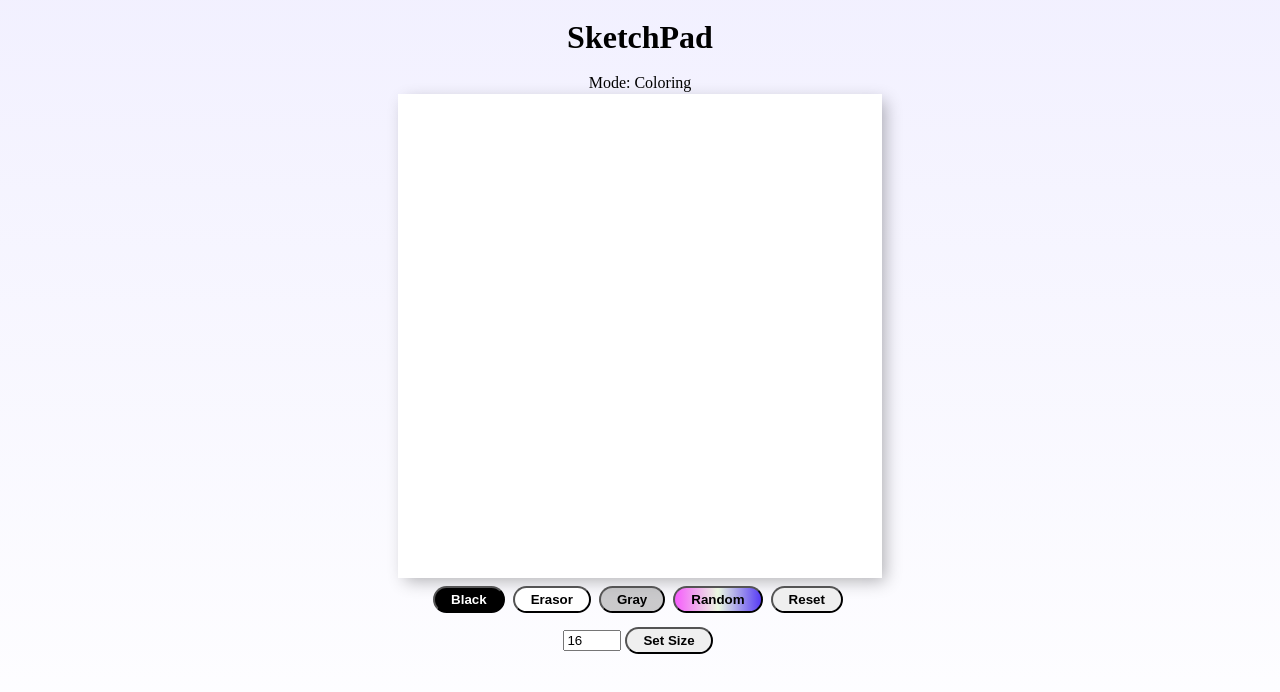
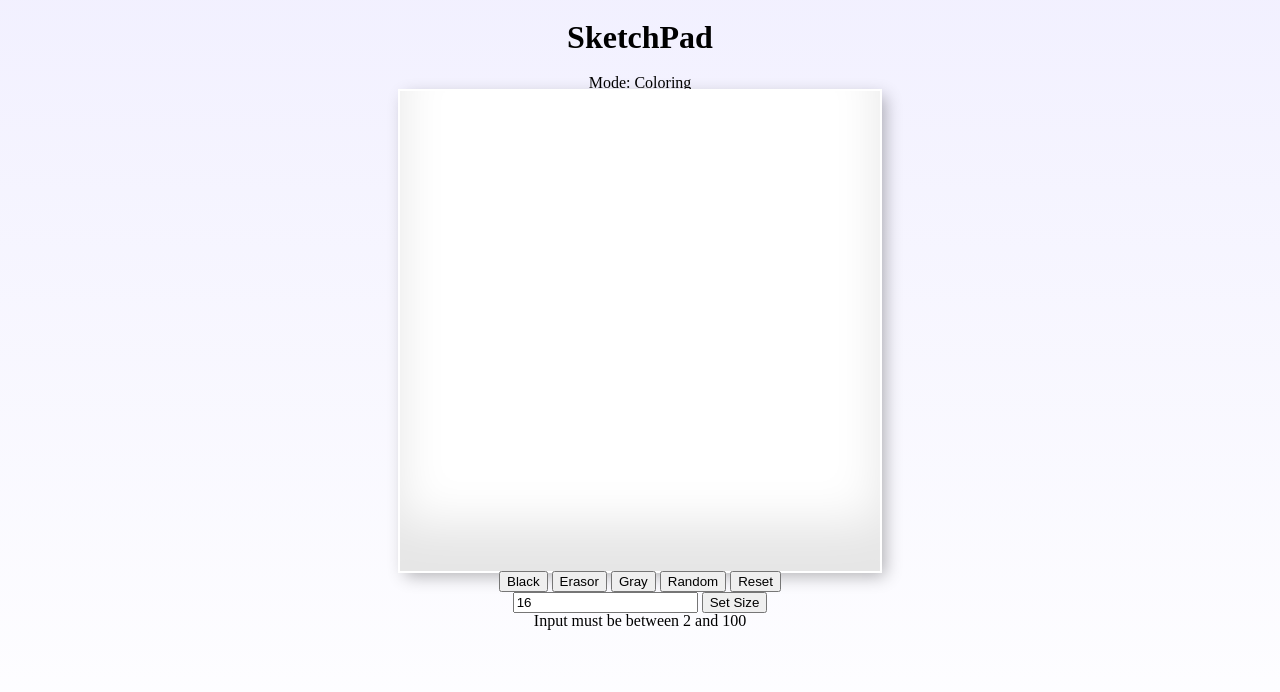
Before and after one commit to pavlosantoniou13/Etch-A-Sketch, a plain HTML site: page index.html in a window 1280 px wide. Both pictures are taken after a click on the button "Black". Drawn offline with Linux system fonts and the light colour scheme.

Commit message:
final stage

```diff
--- a/main.js
+++ b/main.js
@@ -1,45 +1,46 @@
+const container = document.querySelector(".board");
+const error = document.querySelector(".error")
+
 let color = "black";
-let click = true;
 
-function populateBoard(size) {
-  let board = document.querySelector(".board");
-  let squares = board.querySelectorAll("div");
-  squares.forEach((div) => div.remove());
-  board.style.gridTemplateColumns = `repeat(${size} , 1fr)`;
-  board.style.gridTemplateRows = `repeat(${size} , 1fr)`;
+function makeRows(rows, cols) {
+  container.style.setProperty('--grid-rows', rows);
+  container.style.setProperty('--grid-cols', cols);
 
-  let amount = size * size;
-  for (let i = 0; i < amount; i++) {
-    let square = document.createElement("div");
-    square.addEventListener("mouseover", colorSquare);
-    square.style.backgroundColor = "white";
-    board.insertAdjacentElement("beforeend", square);
+
+  for (c = 0; c < (rows * cols); c++) {
+    let cell = document.createElement("div");
+    cell.addEventListener("mouseover", colorSquare)
+
+    container.appendChild(cell).className = "grid-item";
+  };
+};
+
+makeRows(16, 16);
+
+function colorSquare(){
+  if (color === "random") {
+    this.style.backgroundColor = `hsl(${Math.random() * 360}, 100%, 50%)`;
+  } else {
+    this.style.backgroundColor = color;
   }
 }
 
-populateBoard(16);
+function changeSize(input) {
+  if(input >= 2 || input <= 100){
+    resetBoard();
+    makeRows(input, input)
+    error.textContent = "Input must be between 2 and 100"
 
-function changeSize(input) {
-  if (input >= 2 && input <= 100) {
-    document.querySelector(".error").style.display = "none";
-    populateBoard(input);
-  } else {
-    document.querySelector(".error").style.display = "flex";
+  }
+  else {
+    makeRows(16, 16)
+    error.textContent = "Error!!"
   }
 }
 
-function colorSquare() {
-  if (click) {
-    if (color === "random") {
-      this.style.backgroundColor = `hsl(${Math.random() * 360}, 100%, 50%)`;
-    } else {
-      this.style.backgroundColor = color;
-    }
-  }
-}
-
-function changeColor(choice) {
-  color = choice;
+function changeColor(choice){
+  color = choice
 }
 
 function resetBoard() {
@@ -47,14 +48,3 @@ function resetBoard() {
   let squares = board.querySelectorAll("div");
   squares.forEach((div) => (div.style.backgroundColor = "white"));
 }
-
-document.querySelector("body").addEventListener("click", (e) => {
-  if (e.target.tagName != "BUTTON") {
-    click = !click;
-    if (click) {
-      document.querySelector(".mode").textContent = "Mode: Coloring";
-    } else {
-      document.querySelector(".mode").textContent = "Mode: Not Coloring";
-    }
-  }
-});
--- a/style.css
+++ b/style.css
@@ -1,3 +1,8 @@
+:root {
+    --grid-cols: 1;
+    --grid-rows: 1;
+}
+
 .flex-container {
     height: 100vh;
     width: 100vw;
@@ -13,6 +18,9 @@
     background-color: white;
     box-shadow: inset 0 -3em 3em rgba(0, 0, 0, 0.1), 0 0 0 2px rgb(255, 255, 255),
       0.3em 0.3em 1em rgba(0, 0, 0, 0.3);
+
+  grid-template-rows: repeat(var(--grid-rows), 1fr);
+  grid-template-columns: repeat(var(--grid-cols), 1fr);
 }
 .board:hover {
     cursor: pointer;
@@ -28,63 +36,3 @@
     max-width: 600px;
     max-height: 600px;
 }
-.title {
-    display: flex;
-    justify-content: center;
-}
-.buttons {
-    margin-top: 10px;
-    margin-bottom: 10px;
-}
-button {
-    padding: 0.3em 1.2em;
-    margin: 0 0.3em 0.3em 0;
-    border-radius: 2em;
-    text-decoration: none;
-    font-weight: 600;
-    text-align: center;
-    transition: all 0.2s;
-}
-button:hover {
-    cursor: pointer;
-}
-.blackButton {
-    background-color: black;
-    color: white;
-}
-.blackButton:hover {
-    background-color: white;
-    color: black;
-}
-.grayButton {
-    background-color: rgba(128, 128, 128, 0.411);
-    color: black;
-}
-.grayButton:hover {
-    background-color: rgb(95, 95, 95);
-    color: white;
-}
-.randomButton {
-    background: linear-gradient(0.25turn, #f65cfc, #ebf8e1, #583cf6);
-}
-.randomButton:hover {
-    background: linear-gradient(0.25turn, #20ff02, #ebf8e1, #aecc03);
-}
-.erasorButton {
-    background-color: rgb(255, 255, 255);
-    color: rgb(0, 0, 0);
-}
-.erasorButton:hover {
-    background-color: white;
-    color: rgb(255, 255, 255);
-}
-input {
-    width: 50px;
-}
-
-.mode {
-    margin-bottom: 5px;
-}
-.error {
-    display: none;
-}
```
